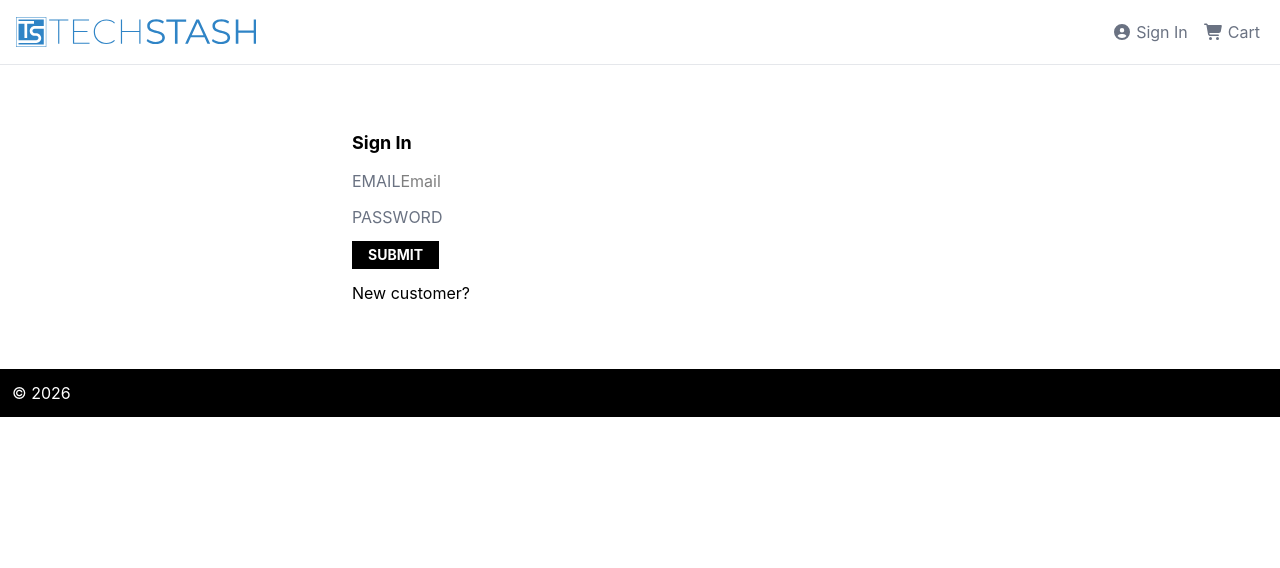
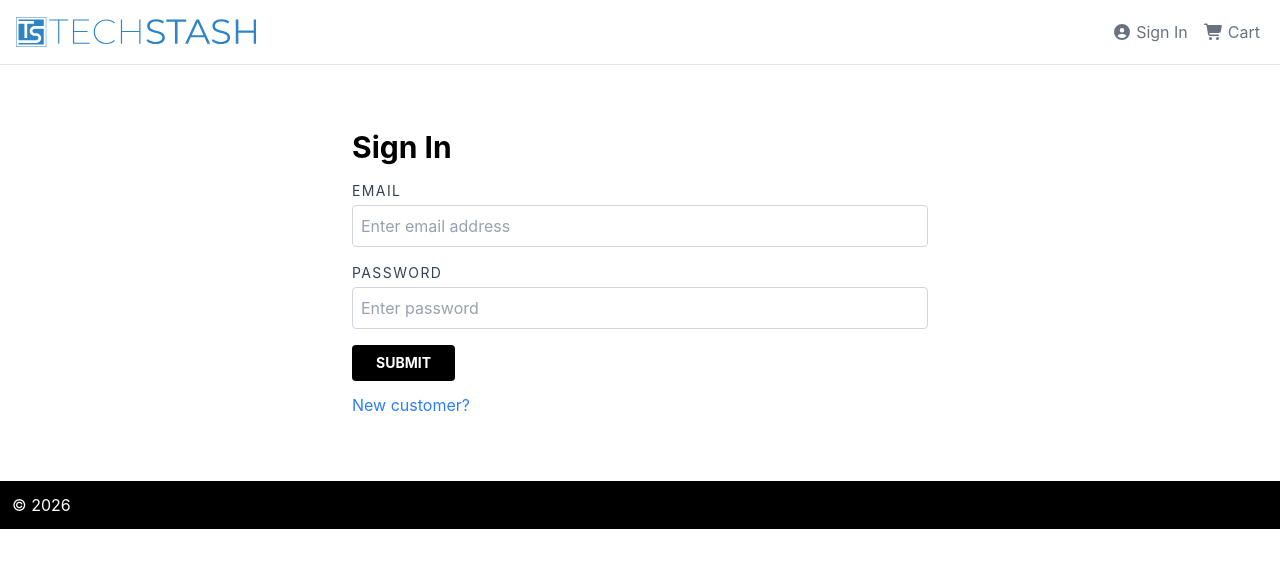
Before and after one commit to ImageMagician/ecommerce-demo, a React (Vite) app in the folder frontend/: page /login in a window 1280 px wide. Shown: the top 568 px of the page. Built offline with nearby package versions, Linux system fonts and the light colour scheme.

Commit message:
LoginScreen.tsx: swap classes for form classes in app.css

```diff
--- a/frontend/src/screens/LoginScreen.tsx
+++ b/frontend/src/screens/LoginScreen.tsx
@@ -14,35 +14,38 @@ const LoginScreen = () => {
     return (
         <FormContainer>
             <form onSubmit={ submitHandler }>
-                <h1 className="mb-3 text-lg font-bold">Sign In</h1>
-                <div className="mb-3">
-                    <label htmlFor="email" className="font-sm uppercase text-gray-500 mb-2">
+                <h1 className="mb-4 text-3xl font-bold">Sign In</h1>
+                <div className="mb-4">
+                    <label htmlFor="email" className="label">
                         Email
                     </label>
                     <input type="email"
                            name="email"
                            id="email"
-                           placeholder="Email"
+                           placeholder="Enter email address"
                            value={ email }
                            onChange={ ( e ) => setEmail(e.target.value) }
+                           className="input-text"
                     />
                 </div>
-                <div className="mb-3">
-                    <label htmlFor="password" className="font-sm uppercase text-gray-500 mb-2">
+                <div className="mb-4">
+                    <label htmlFor="password" className="label">
                         Password
                     </label>
                     <input type="password"
                            name="password"
                            id="password"
                            value={ password }
+                           placeholder="Enter password"
                            onChange={ ( e ) => setPassword(e.target.value) }
+                           className="input-text"
                     />
                 </div>
                 <div className="mb-3">
-                    <button type="submit" className="py-1 px-4 bg-black text-white font-bold text-sm uppercase">SUBMIT</button>
+                    <button type="submit" className="primary-button">SUBMIT</button>
                 </div>
                 <p>
-                    <Link to="/register">New customer?</Link>
+                    <Link to="/register" className="hover:underline text-blue-500 hover:text-blue-600">New customer?</Link>
                 </p>
             </form>
         </FormContainer>
```
